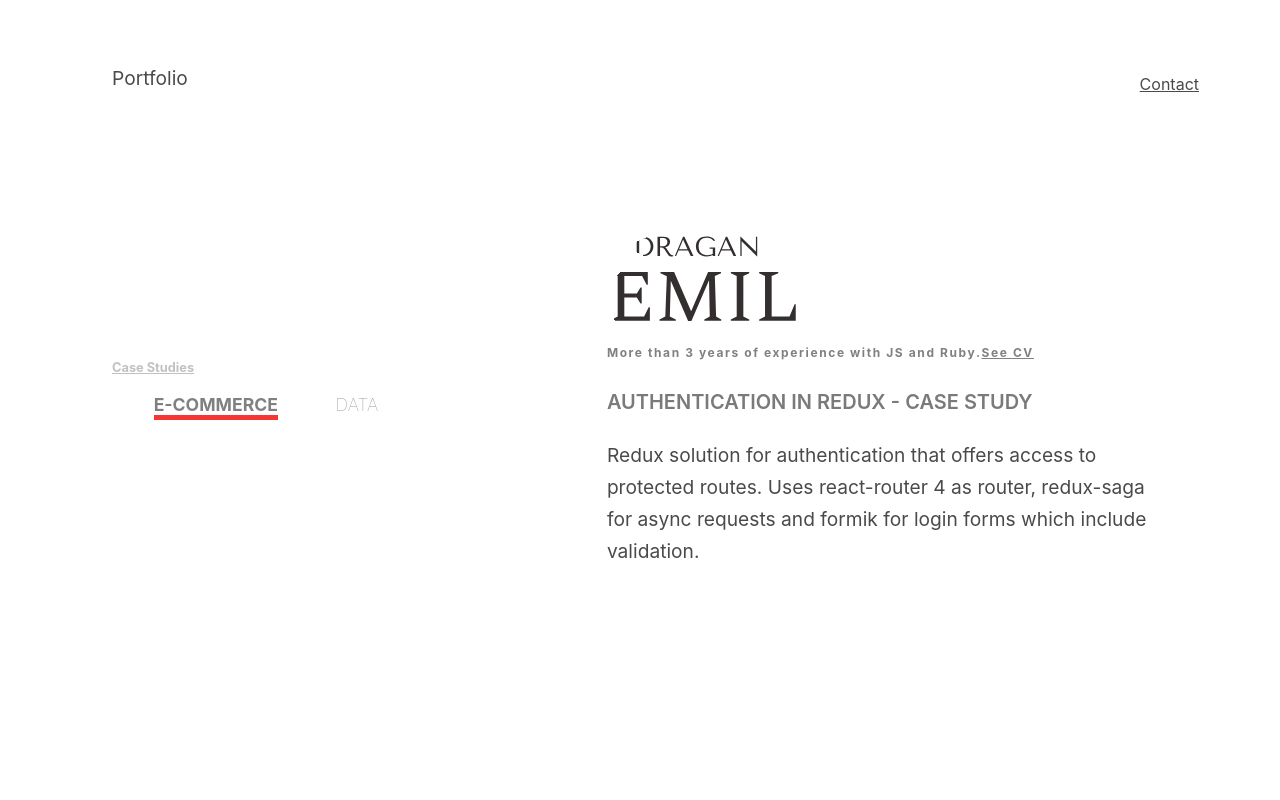
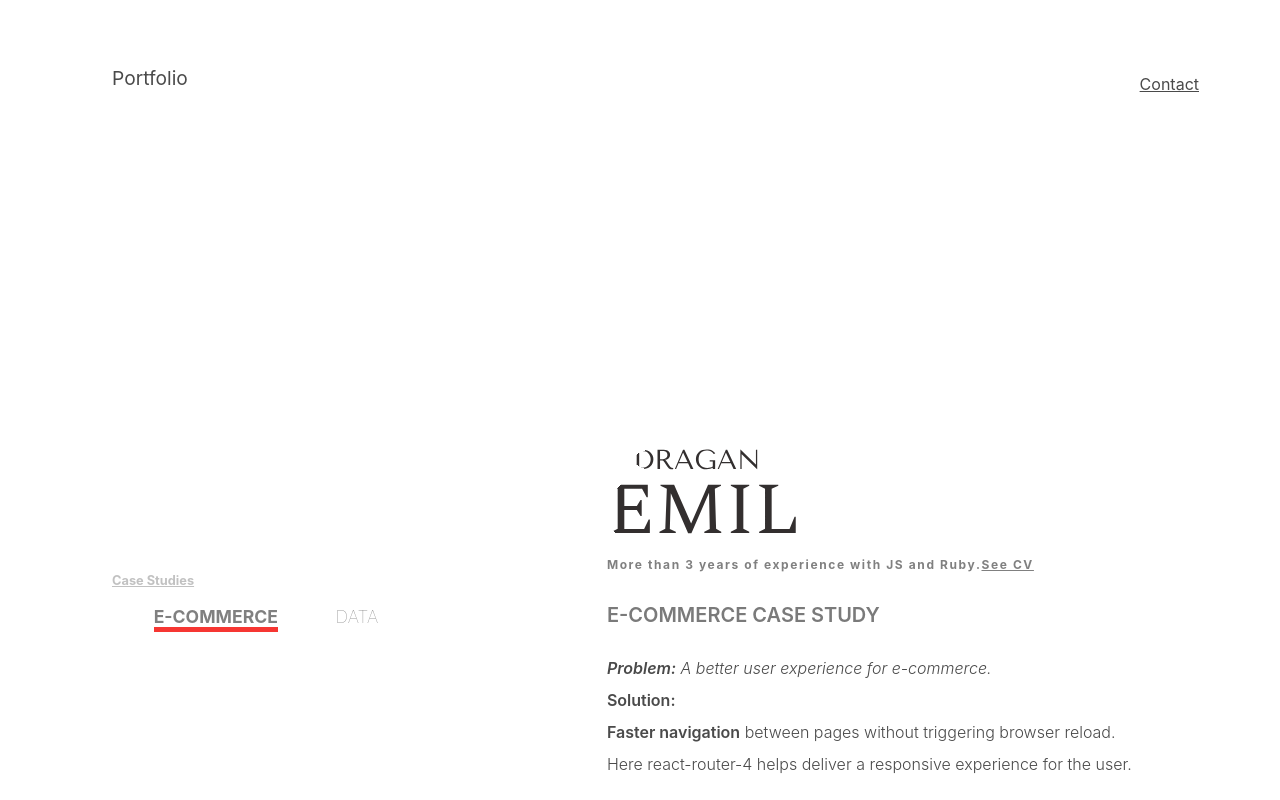
Before and after one commit to emilMircea/portfolio, a React (Create React App) app: page / in a window 1280 px wide. Shown: the top 800 px of the page. Built offline with nearby package versions, Linux system fonts and the light colour scheme.

Commit message:
remove route for auth case

```diff
--- a/src/constants/routes.js
+++ b/src/constants/routes.js
@@ -7,7 +7,11 @@ const routes = [
   {
     path: "/",
     exact: true,
-    main: () => <AuthCase />
+    main: () => <EcommCase />
+  },
+  {
+    path: "/ecomm",
+    main: () => <EcommCase />
   },
   {
     path: "/auth",
@@ -17,10 +21,6 @@ const routes = [
   {
     path: "/data",
     main: () => <DataCase />
-  },
-  {
-    path: "/ecomm",
-    main: () => <EcommCase />
   }
 ];
 
```
